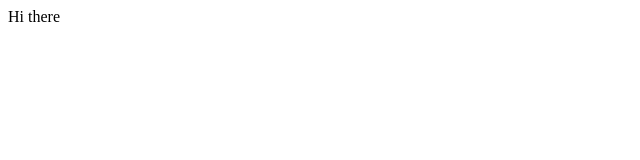
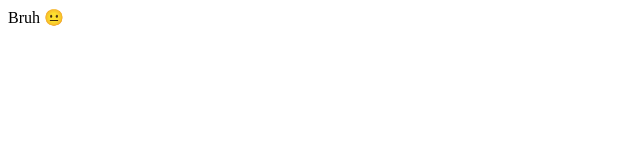
Before and after one commit to NotNatt/zewebsites, a plain HTML site: page index.html in a window 1280 px wide. Shown: the full height of the page, 0-640 px from the left. Drawn offline with Linux system fonts and the light colour scheme.

Commit message:
added bruh

```diff
--- a/index.html
+++ b/index.html
@@ -9,7 +9,7 @@
     <body>
         <title>Alex Natt</title>
         <div>
-            Hi there
+            Bruh 😐
         </div>
     </body>
 </html>
```
